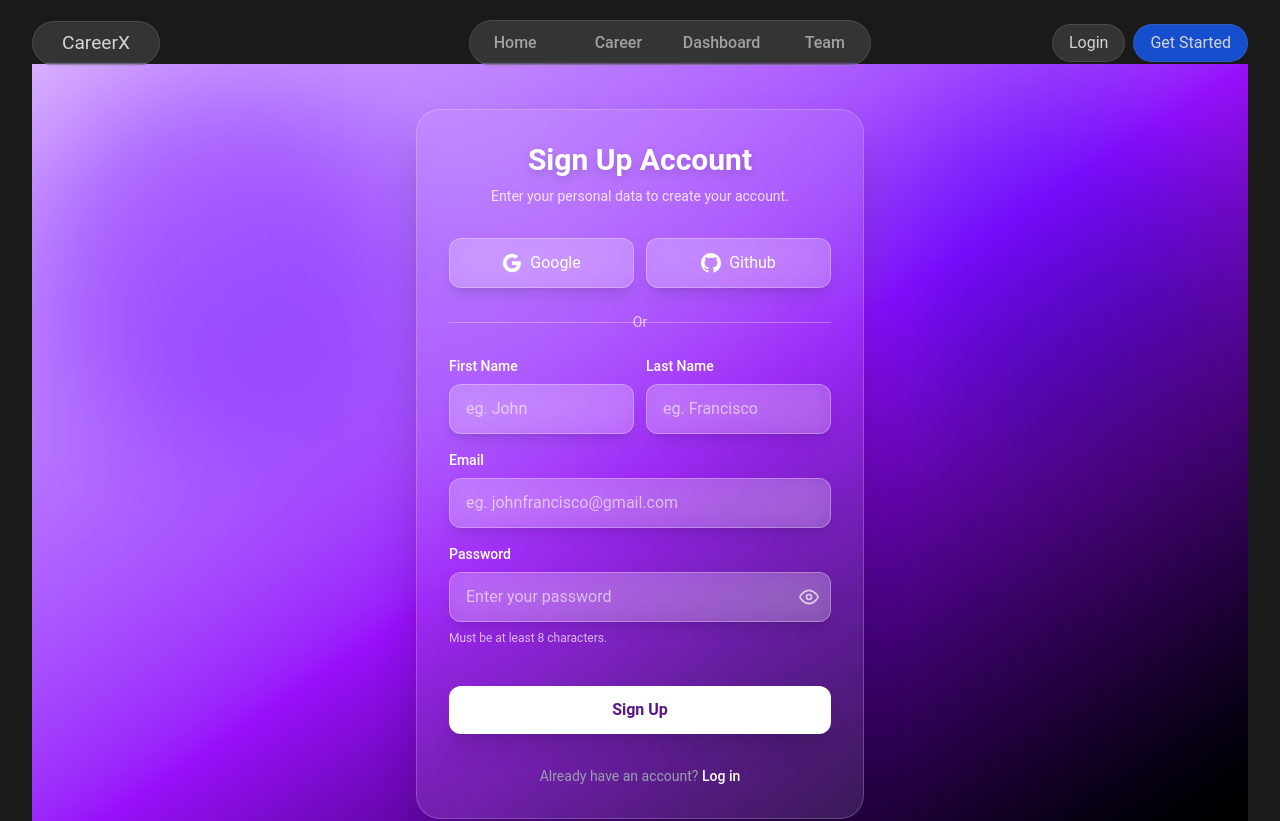
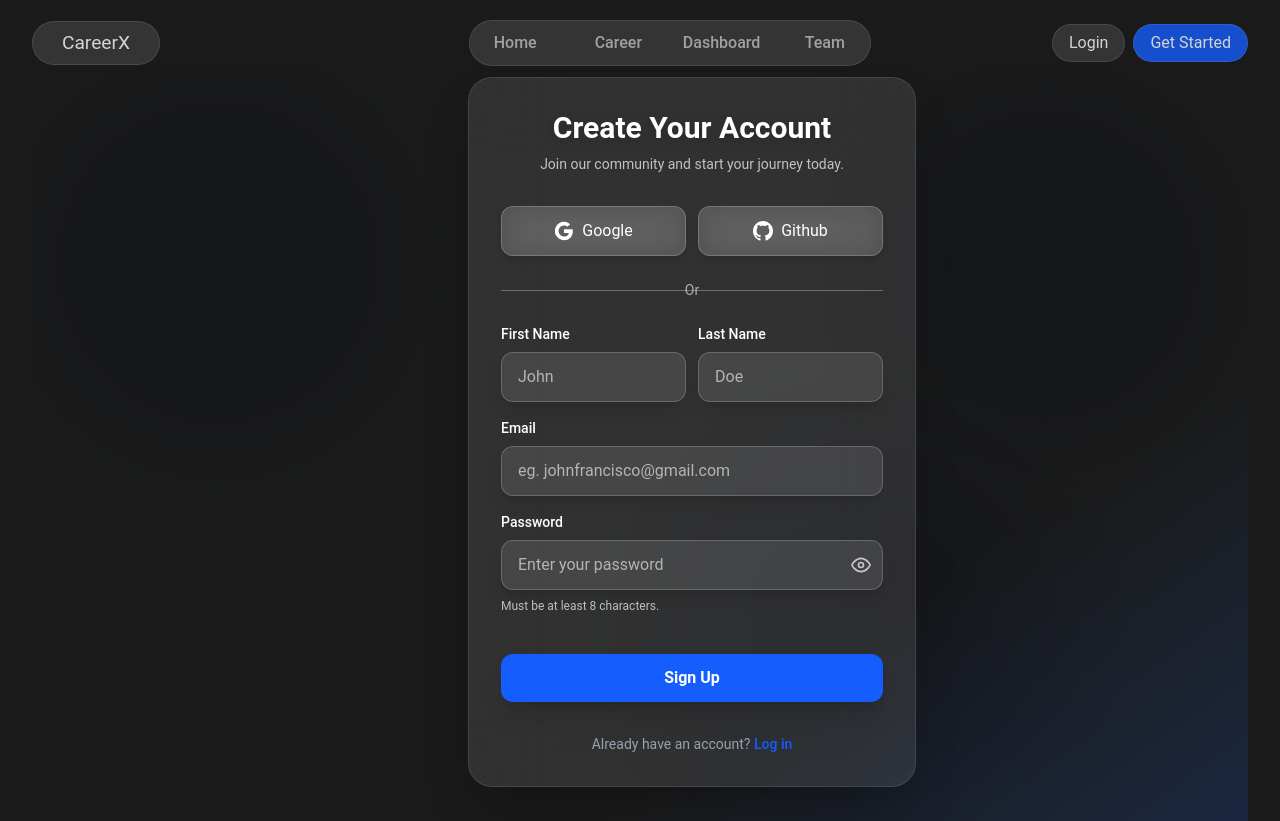
Before and after one commit to SOUMYA-M-dot/CareerX-supreme-hackathon, a React (Vite) app in the folder Frontend/: page /register in a window 1280 px wide. Shown: the top 821 px of the page. Built offline with nearby package versions, Linux system fonts and the light colour scheme; no server answers.

Commit message:
Update Register.jsx

```diff
--- a/Frontend/src/pages/Register.jsx
+++ b/Frontend/src/pages/Register.jsx
@@ -1,10 +1,9 @@
 import React, { useState } from 'react';
-import { Link } from "react-router-dom";
-import { auth, db} from "../firebase";
-import { createUserWithEmailAndPassword, updateProfile} from "firebase/auth";
+import { Link, useNavigate } from "react-router-dom";
+import { auth, db } from "../firebase";
+import { createUserWithEmailAndPassword, updateProfile } from "firebase/auth";
 import { GoogleAuthProvider, GithubAuthProvider, signInWithPopup } from "firebase/auth";
 import { doc, setDoc, serverTimestamp } from "firebase/firestore";
-
 
 export default function SignUpForm() {
   const [formData, setFormData] = useState({
@@ -14,6 +13,7 @@ export default function SignUpForm() {
     password: ''
   });
   const [showPassword, setShowPassword] = useState(false);
+  const navigate = useNavigate();
 
   const handleChange = (e) => {
     setFormData({
@@ -25,48 +25,38 @@ export default function SignUpForm() {
   const handleSubmit = async (e) => {
     e.preventDefault();
 
-  // basic validation
     if (!formData.email || !formData.password || !formData.firstName || !formData.lastName) {
       alert("Please fill all fields.");
       return;
     }
 
     try {
-    // 1) create auth user
       const userCredential = await createUserWithEmailAndPassword(
         auth,
         formData.email,
         formData.password
       );
-    const user = userCredential.user; // firebase user object
+      const user = userCredential.user;
 
-    // 2) update the Auth profile displayName (optional but useful)
       await updateProfile(user, {
         displayName: `${formData.firstName} ${formData.lastName}`
       });
 
-    // 3) save extra fields to Firestore in a 'users' collection with doc id = uid
       await setDoc(doc(db, "users", user.uid), {
         uid: user.uid,
         firstName: formData.firstName,
         lastName: formData.lastName,
         email: formData.email,
         createdAt: serverTimestamp()
-      // any other fields you want
       });
 
-    // success
       alert("Account created successfully!");
-    // optionally redirect or clear form
+      navigate("/");
     } catch (error) {
-    // show friendly error
       console.error("Signup error:", error);
       alert(error.message);
     }
   };
-
-
-
 
   const handleGoogleSignIn = async () => {
     try {
@@ -83,14 +73,11 @@ const handleGoogleSignIn = async () => {
       });
 
       alert("Logged in with Google!");
+      navigate("/");
     } catch (error) {
       alert(error.message);
     }
   };
-
-
-
-
 
   const handleGithubSignIn = async () => {
     try {
@@ -107,24 +94,26 @@ const handleGithubSignIn = async () => {
       });
 
       alert("Logged in with Github!");
+      navigate("/");
     } catch (error) {
       alert(error.message);
     }
   };
 
-
-
-
   const EyeIcon = () => (
-    <svg width="20" height="20" viewBox="0 0 24 24" fill="none" stroke="currentColor" strokeWidth="2" strokeLinecap="round" strokeLinejoin="round">
+    <svg width="20" height="20" viewBox="0 0 24 24" fill="none" stroke="currentColor"
+      strokeWidth="2" strokeLinecap="round" strokeLinejoin="round">
       <path d="M1 12s4-8 11-8 11 8 11 8-4 8-11 8-11-8-11-8z"></path>
       <circle cx="12" cy="12" r="3"></circle>
     </svg>
   );
 
   const EyeOffIcon = () => (
-    <svg width="20" height="20" viewBox="0 0 24 24" fill="none" stroke="currentColor" strokeWidth="2" strokeLinecap="round" strokeLinejoin="round">
-      <path d="M17.94 17.94A10.07 10.07 0 0 1 12 20c-7 0-11-8-11-8a18.45 18.45 0 0 1 5.06-5.94M9.9 4.24A9.12 9.12 0 0 1 12 4c7 0 11 8 11 8a18.5 18.5 0 0 1-2.16 3.19m-6.72-1.07a3 3 0 1 1-4.24-4.24"></path>
+    <svg width="20" height="20" viewBox="0 0 24 24" fill="none" stroke="currentColor"
+      strokeWidth="2" strokeLinecap="round" strokeLinejoin="round">
+      <path d="M17.94 17.94A10.07 10.07 0 0 1 12 20c-7 0-11-8-11-8a18.45 18.45 0 0 1
+      5.06-5.94M9.9 4.24A9.12 9.12 0 0 1 12 4c7 0 11 8 11 8a18.5
+      18.5 0 0 1-2.16 3.19m-6.72-1.07a3 3 0 1 1-4.24-4.24"></path>
       <line x1="1" y1="1" x2="23" y2="23"></line>
     </svg>
   );
@@ -138,36 +127,47 @@ const handleGithubSignIn = async () => {
           66% { transform: translate(-20px, 20px) scale(0.9); }
           100% { transform: translate(0px, 0px) scale(1); }
         }
-        .animate-blob {
-          animation: blob 7s infinite;
-        }
-        .animation-delay-2000 {
-          animation-delay: 2s;
-        }
-        .animation-delay-4000 {
-          animation-delay: 4s;
-        }
+        .animate-blob { animation: blob 7s infinite; }
+        .animation-delay-2000 { animation-delay: 2s; }
+        .animation-delay-4000 { animation-delay: 4s; }
       `}</style>
 
-      <div className="min-h-screen relative flex items-center justify-center p-4 overflow-hidden">
-        <div className="absolute inset-0 bg-gradient-to-br from-purple-300 via-purple-600 to-black"></div>
+      {/* Background */}
+      <div
+        className="min-h-screen relative flex items-center justify-center p-4 overflow-hidden"
+        style={{
+          background: `
+            linear-gradient(
+              145deg,
+              rgba(26, 26, 26, 1) 70%,
+              color-mix(in oklch, oklch(54.6% 0.245 262.881), transparent 80%)
+            )
+          `,
+        }}
+      >
+        {/* Soft blobs */}
+        <div className="absolute top-0 left-0 w-96 h-96 rounded-full mix-blend-multiply filter blur-3xl opacity-20 bg-[oklch(54.6%_0.245_262.881)] animate-blob"></div>
+        <div className="absolute top-0 right-0 w-96 h-96 rounded-full mix-blend-multiply filter blur-3xl opacity-20 bg-[oklch(54.6%_0.245_262.881)] animate-blob animation-delay-2000"></div>
+        <div className="absolute bottom-0 left-1/2 w-96 h-96 rounded-full mix-blend-multiply filter blur-3xl opacity-20 bg-[oklch(54.6%_0.245_262.881)] animate-blob animation-delay-4000"></div>
 
-        <div className="absolute top-0 left-0 w-96 h-96 bg-purple-400 rounded-full mix-blend-multiply filter blur-3xl opacity-70 animate-blob"></div>
-        <div className="absolute top-0 right-0 w-96 h-96 bg-violet-400 rounded-full mix-blend-multiply filter blur-3xl opacity-70 animate-blob animation-delay-2000"></div>
-        <div className="absolute bottom-0 left-1/2 w-96 h-96 bg-fuchsia-400 rounded-full mix-blend-multiply filter blur-3xl opacity-70 animate-blob animation-delay-4000"></div>
-
-        <div className="w-full max-w-md relative z-10">
-          <div className="backdrop-blur-2xl bg-white/10 rounded-3xl p-8 shadow-2xl border border-white/20">
+        {/* Main Card */}
+        <div className="w-full max-w-md relative z-10 translate-x-13 -translate-y-8">
+          <div className="backdrop-blur-2xl bg-white/10 rounded-3xl p-8 shadow-2xl border border-white/10">
             <div className="text-center mb-8">
-              <h1 className="text-3xl font-bold text-white mb-2 drop-shadow-lg">Sign Up Account</h1>
-              <p className="text-white/80 text-sm">Enter your personal data to create your account.</p>
+              <h1 className="text-3xl font-bold text-white mb-2 drop-shadow-lg">
+                Create Your Account
+              </h1>
+              <p className="text-white/70 text-sm">
+                Join our community and start your journey today.
+              </p>
             </div>
 
             <div className="space-y-4">
+              {/* Google / Github */}
               <div className="grid grid-cols-2 gap-3 mb-6">
                 <button
                   onClick={handleGoogleSignIn}
-                  className="flex items-center justify-center gap-2 bg-white/20 backdrop-blur-lg hover:bg-white/30 text-white py-3 px-4 rounded-xl transition-all border border-white/30 shadow-lg"
+                  className="flex items-center justify-center gap-2 bg-white/15 backdrop-blur-lg hover:bg-white/25 text-white py-3 px-4 rounded-xl transition-all border border-white/20 shadow-md"
                 >
                   <svg className="w-5 h-5" viewBox="0 0 24 24">
                     <path fill="currentColor" d="M22.56 12.25c0-.78-.07-1.53-.2-2.25H12v4.26h5.92c-.26 1.37-1.04 2.53-2.21 3.31v2.77h3.57c2.08-1.92 3.28-4.74 3.28-8.09z" />
@@ -180,50 +180,70 @@ const handleGithubSignIn = async () => {
 
                 <button
                   onClick={handleGithubSignIn}
-                  className="flex items-center justify-center gap-2 bg-white/20 backdrop-blur-lg hover:bg-white/30 text-white py-3 px-4 rounded-xl transition-all border border-white/30 shadow-lg"
+                  className="flex items-center justify-center gap-2 bg-white/15 backdrop-blur-lg hover:bg-white/25 text-white py-3 px-4 rounded-xl transition-all border border-white/20 shadow-md"
                 >
                   <svg className="w-5 h-5" fill="currentColor" viewBox="0 0 24 24">
-                    <path d="M12 0c-6.626 0-12 5.373-12 12 0 5.302 3.438 9.8 8.207 11.387.599.111.793-.261.793-.577v-2.234c-3.338.726-4.033-1.416-4.033-1.416-.546-1.387-1.333-1.756-1.333-1.756-1.089-.745.083-.729.083-.729 1.205.084 1.839 1.237 1.839 1.237 1.07 1.834 2.807 1.304 3.492.997.107-.775.418-1.305.762-1.604-2.665-.305-5.467-1.334-5.467-5.931 0-1.311.469-2.381 1.236-3.221-.124-.303-.535-1.524.117-3.176 0 0 1.008-.322 3.301 1.23.957-.266 1.983-.399 3.003-.404 1.02.005 2.047.138 3.006.404 2.291-1.552 3.297-1.23 3.297-1.23.653 1.653.242 2.874.118 3.176.77.84 1.235 1.911 1.235 3.221 0 4.609-2.807 5.624-5.479 5.921.43.372.823 1.102.823 2.222v3.293c0 .319.192.694.801.576 4.765-1.589 8.199-6.086 8.199-11.386 0-6.627-5.373-12-12-12z" />
+                    <path d="M12 0c-6.626 0-12 5.373-12
+                    12 0 5.302 3.438 9.8 8.207 11.387.599.111.793-.261.793-.577v-2.234c-3.338.726-4.033-1.416-4.033-1.416-.546-1.387-1.333-1.756-1.333-1.756-1.089-.745.083-.729.083-.729 1.205.084
+                    1.839 1.237 1.839 1.237 1.07 1.834
+                    2.807 1.304 3.492.997.107-.775.418-1.305.762-1.604-2.665-.305-5.467-1.334-5.467-5.931
+                    0-1.311.469-2.381 1.236-3.221-.124-.303-.535-1.524.117-3.176
+                    0 0 1.008-.322 3.301 1.23.957-.266
+                    1.983-.399 3.003-.404 1.02.005
+                    2.047.138 3.006.404 2.291-1.552
+                    3.297-1.23 3.297-1.23.653 1.653.242
+                    2.874.118 3.176.77.84 1.235 1.911
+                    1.235 3.221 0 4.609-2.807
+                    5.624-5.479 5.921.43.372.823
+                    1.102.823 2.222v3.293c0 .319.192.694.801.576
+                    4.765-1.589 8.199-6.086 8.199-11.386
+                    0-6.627-5.373-12-12-12z" />
                   </svg>
                   Github
                 </button>
               </div>
 
+              {/* Divider */}
               <div className="relative my-6">
                 <div className="absolute inset-0 flex items-center">
                   <div className="w-full border-t border-white/30"></div>
                 </div>
                 <div className="relative flex justify-center text-sm">
-                  <span className="px-2 bg-transparent text-white/70">Or</span>
+                  <span className="px-2 bg-transparent text-white/60">Or</span>
                 </div>
               </div>
 
+              {/* Name Inputs */}
               <div className="grid grid-cols-2 gap-3">
                 <div>
-                  <label className="block text-white text-sm font-medium mb-2">First Name</label>
+                  <label className="block text-white text-sm font-medium mb-2">
+                    First Name
+                  </label>
                   <input
                     type="text"
                     name="firstName"
-                    placeholder="eg. John"
+                    placeholder="John"
                     value={formData.firstName}
                     onChange={handleChange}
-                    className="w-full bg-white/20 backdrop-blur-md text-white border border-white/30 rounded-xl px-4 py-3 focus:outline-none focus:ring-2 focus:ring-white/50 placeholder-white/60 shadow-lg"
+                    className="w-full bg-white/10 text-white border border-white/20 rounded-xl px-4 py-3 focus:outline-none focus:ring-2 focus:ring-white/40 placeholder-white/60 shadow-lg"
                   />
                 </div>
-
                 <div>
-                  <label className="block text-white text-sm font-medium mb-2">Last Name</label>
+                  <label className="block text-white text-sm font-medium mb-2">
+                    Last Name
+                  </label>
                   <input
                     type="text"
                     name="lastName"
-                    placeholder="eg. Francisco"
+                    placeholder="Doe"
                     value={formData.lastName}
                     onChange={handleChange}
-                    className="w-full bg-white/20 backdrop-blur-md text-white border border-white/30 rounded-xl px-4 py-3 focus:outline-none focus:ring-2 focus:ring-white/50 placeholder-white/60 shadow-lg"
+                    className="w-full bg-white/10 text-white border border-white/20 rounded-xl px-4 py-3 focus:outline-none focus:ring-2 focus:ring-white/40 placeholder-white/60 shadow-lg"
                   />
                 </div>
               </div>
 
+              {/* Email */}
               <div>
                 <label className="block text-white text-sm font-medium mb-2">Email</label>
                 <input
@@ -232,10 +252,11 @@ const handleGithubSignIn = async () => {
                   placeholder="eg. johnfrancisco@gmail.com"
                   value={formData.email}
                   onChange={handleChange}
-                  className="w-full bg-white/20 backdrop-blur-md text-white border border-white/30 rounded-xl px-4 py-3 focus:outline-none focus:ring-2 focus:ring-white/50 placeholder-white/60 shadow-lg"
+                  className="w-full bg-white/10 text-white border border-white/20 rounded-xl px-4 py-3 focus:outline-none focus:ring-2 focus:ring-white/40 placeholder-white/60 shadow-lg"
                 />
               </div>
 
+              {/* Password */}
               <div>
                 <label className="block text-white text-sm font-medium mb-2">Password</label>
                 <div className="relative">
@@ -245,7 +266,7 @@ const handleGithubSignIn = async () => {
                     placeholder="Enter your password"
                     value={formData.password}
                     onChange={handleChange}
-                    className="w-full bg-white/20 backdrop-blur-md text-white border border-white/30 rounded-xl px-4 py-3 pr-12 focus:outline-none focus:ring-2 focus:ring-white/50 placeholder-white/60 shadow-lg"
+                    className="w-full bg-white/10 text-white border border-white/20 rounded-xl px-4 py-3 pr-12 focus:outline-none focus:ring-2 focus:ring-white/40 placeholder-white/60 shadow-lg"
                   />
                   <button
                     onClick={() => setShowPassword(!showPassword)}
@@ -257,9 +278,10 @@ const handleGithubSignIn = async () => {
                 <p className="text-white/70 text-xs mt-2">Must be at least 8 characters.</p>
               </div>
 
+              {/* Submit */}
               <button
                 onClick={handleSubmit}
-                className="w-full bg-white hover:bg-white/90 text-purple-900 font-semibold py-3 px-4 rounded-xl transition-all mt-6 shadow-xl hover:shadow-2xl hover:scale-105 transform"
+                className="w-full bg-[oklch(54.6%_0.245_262.881)] hover:bg-[oklch(54.6%_0.245_262.881_/_0.8)] text-white font-semibold py-3 px-4 rounded-xl transition-all mt-6 shadow-xl hover:scale-105 transform"
               >
                 Sign Up
               </button>
@@ -268,7 +290,7 @@ const handleGithubSignIn = async () => {
                 Already have an account?{' '}
                 <Link
                   to="/login"
-                  className="text-white hover:underline font-medium cursor-pointer transition-all duration-200"
+                  className="text-[oklch(54.6%_0.245_262.881)] hover:underline font-medium cursor-pointer transition-all duration-200"
                 >
                   Log in
                 </Link>
```
Lines whose indentation alone changed are shown as unchanged.
